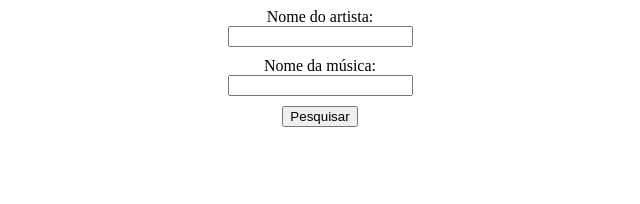
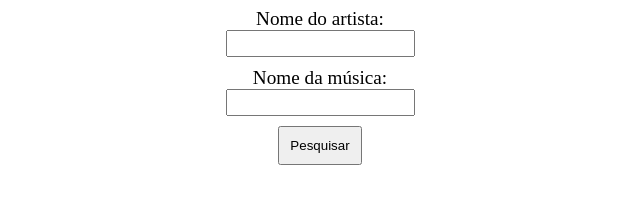
Before and after one commit to ZariTen/WebDev-2021.2, a plain HTML site: page ativ-03/index.html in a window 1280 px wide. Shown: the whole page, without its empty margins (320-960 px from the left). Drawn offline with Linux system fonts and the light colour scheme; no server answers.

Commit message:
styling update

```diff
--- a/ativ-03/style.css
+++ b/ativ-03/style.css
@@ -6,6 +6,18 @@
 
 #submitBtn {
         margin-top: 10px;
+        padding: 10px;
+        cursor: pointer;
+}
+
+form {
+        font-size: larger;
+
+}
+
+input {
+        padding: 4px;
+
 }
 
 #artistaInput{
```
